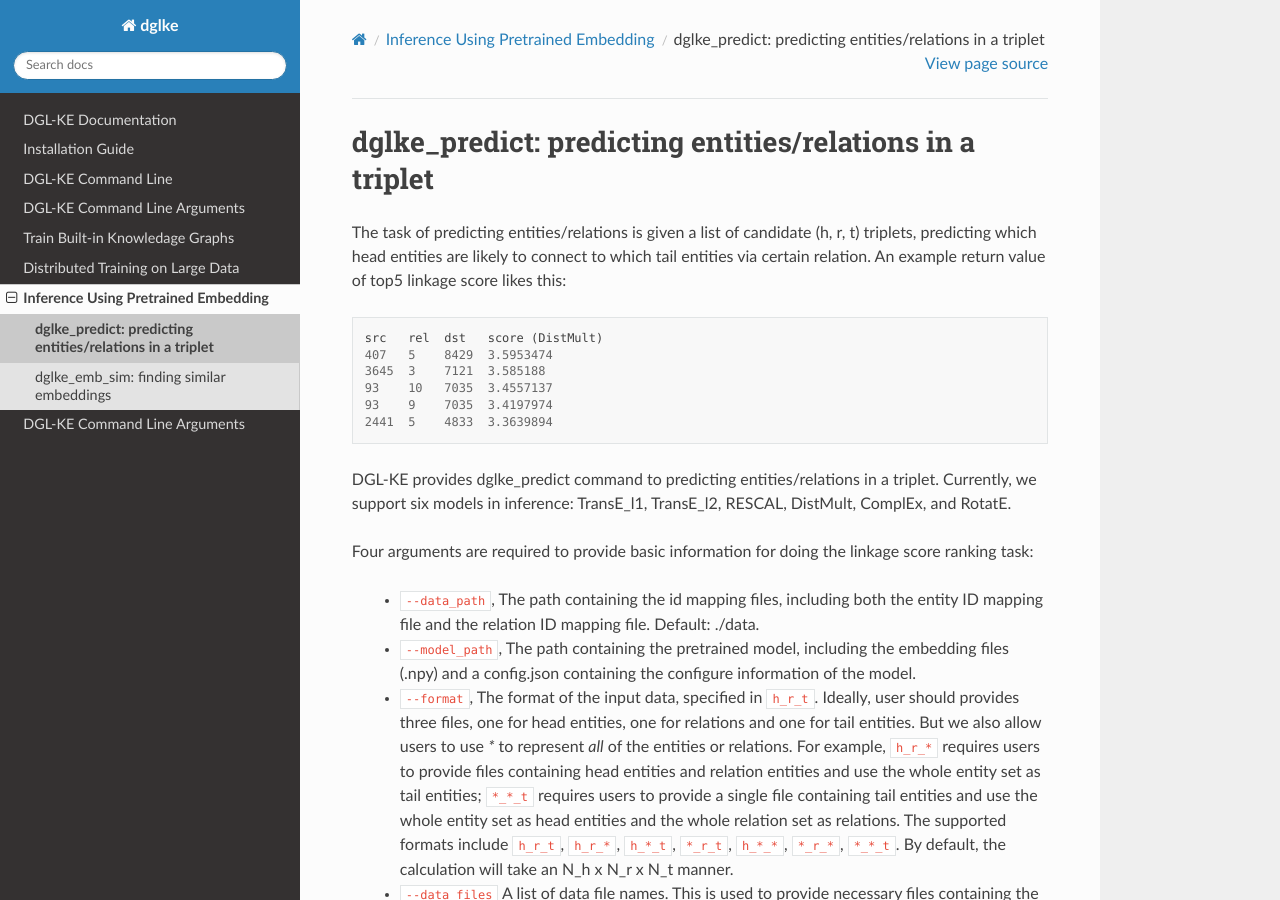
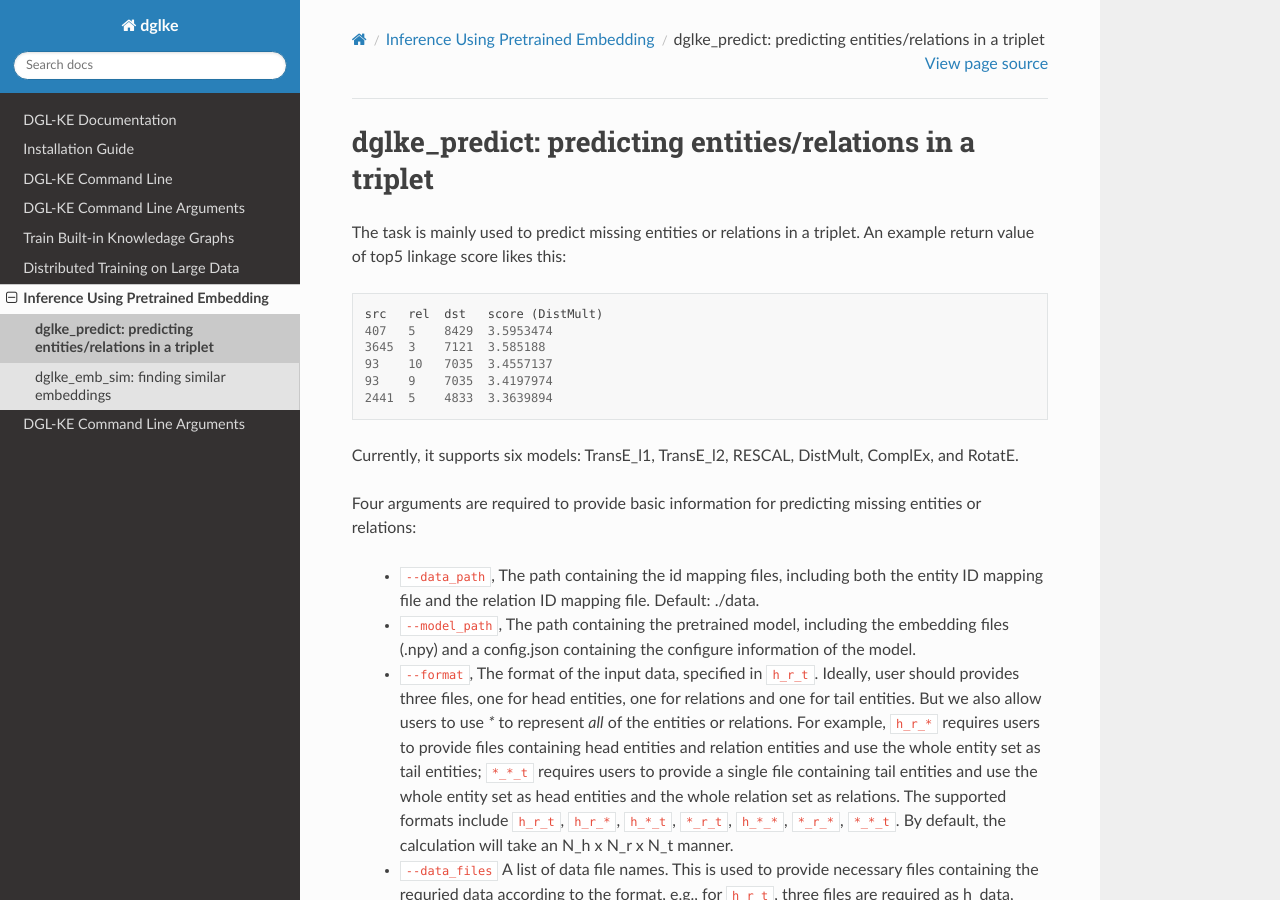
Before and after one commit to awslabs/dgl-ke, a Sphinx documentation site: the page built from docs/source/predict.rst, in a window 1280 px wide and 900 px high. Built offline with Sphinx 7.4.7 and the Read the Docs theme 2.0.0, drawn with Linux system fonts in a browser that asks for light colours; pages that are not in the unit, such as notebooks, are missing from menus.

Commit message:
Update predict.rst

```diff
--- a/docs/source/predict.rst
+++ b/docs/source/predict.rst
@@ -1,6 +1,6 @@
 dglke_predict: predicting entities/relations in a triplet
 -------------------------------------------
-The task of predicting entities/relations is given a list of candidate (h, r, t) triplets, predicting which head entities are likely to connect to which tail entities via certain relation. An example return value of top5 linkage score likes this::
+The task is mainly used to predict missing entities or relations in a triplet. An example return value of top5 linkage score likes this::
 
   src   rel  dst   score (DistMult)
   407   5    8429  3.5953474
@@ -9,9 +9,9 @@ The task of predicting entities/relations is given a list of candidate (h, r, t)
   93    9    7035  3.4197974
   2441  5    4833  3.3639894
 
-DGL-KE provides dglke_predict command to predicting entities/relations in a triplet. Currently, we support six models in inference: TransE_l1, TransE_l2, RESCAL, DistMult, ComplEx, and RotatE.
+Currently, it supports six models: TransE_l1, TransE_l2, RESCAL, DistMult, ComplEx, and RotatE.
 
-Four arguments are required to provide basic information for doing the linkage score ranking task:
+Four arguments are required to provide basic information for predicting missing entities or relations:
 
   * ``--data_path``, The path containing the id mapping files, including both the entity ID mapping file and the relation ID mapping file. Default: ./data.
   * ``--model_path``, The path containing the pretrained model, including the embedding files (.npy) and a config.json containing the configure information of the model.
```
